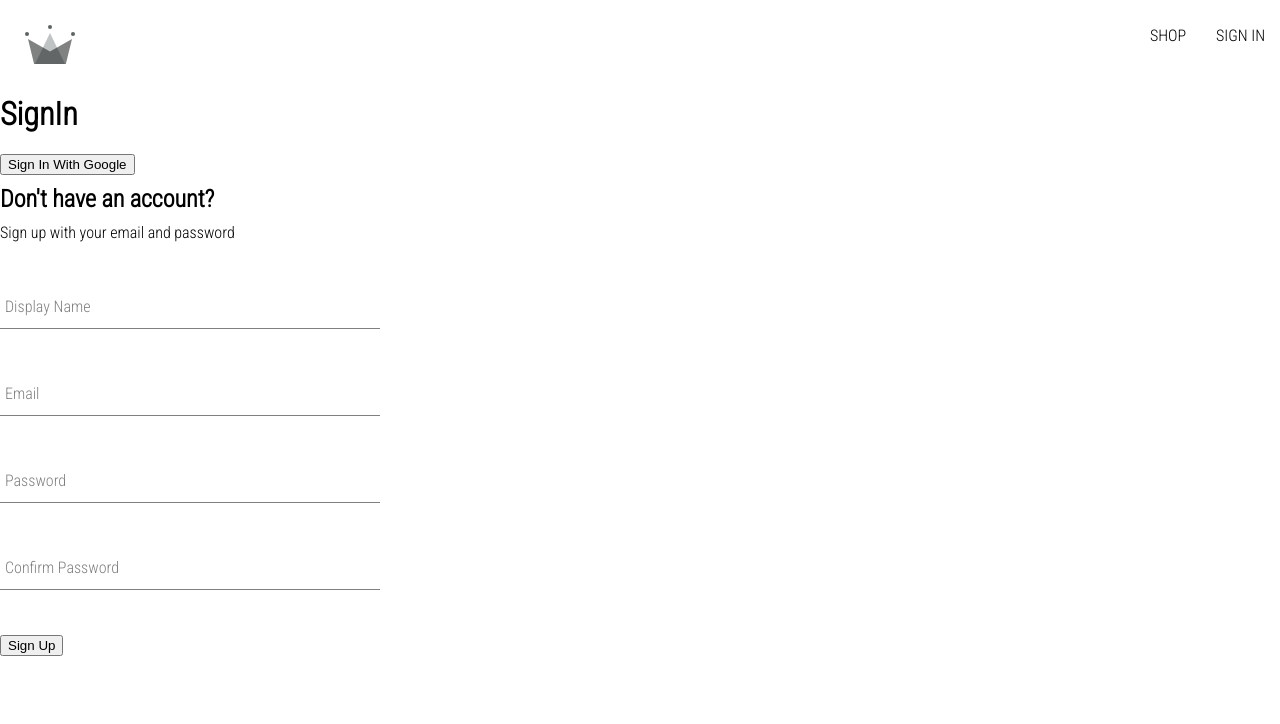
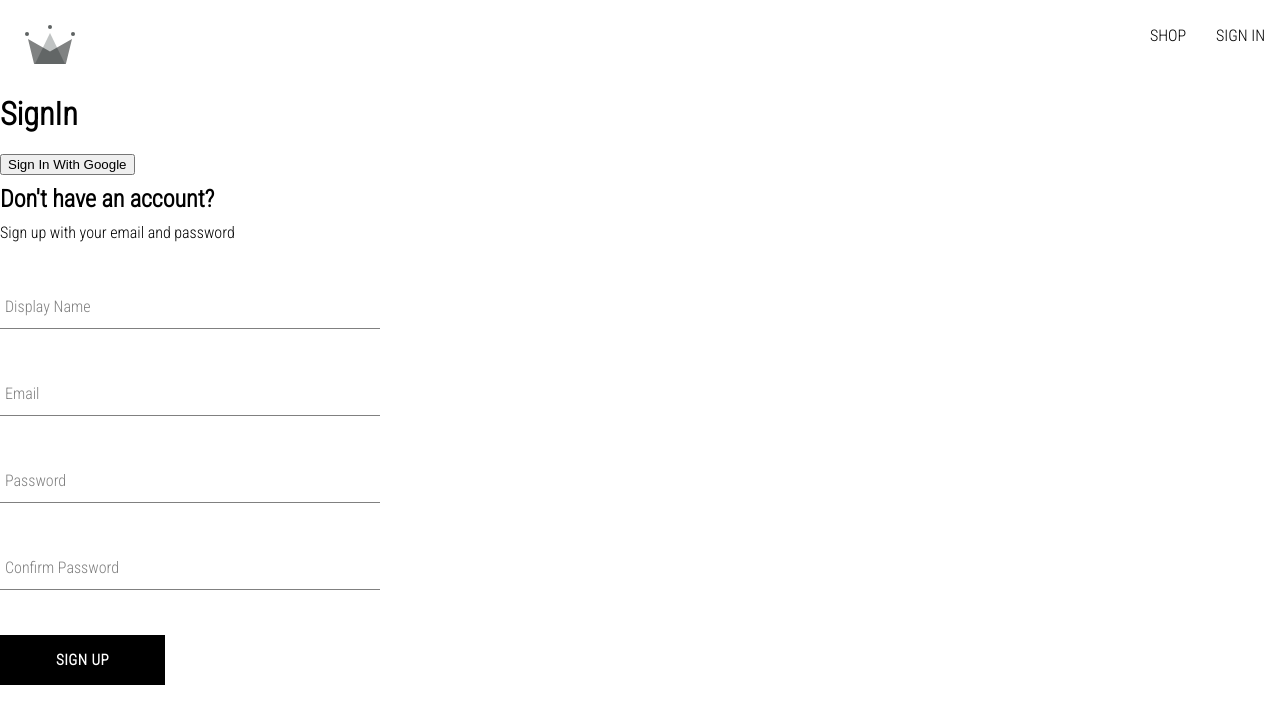
Before and after one commit to g-popp/crwn-clothing, a React (Vite) app: page /sign-in in a window 1280 px wide. Shown: the top 724 px of the page. Built offline with nearby package versions, Linux system fonts and the light colour scheme.

Commit message:
Fix button styling and types

```diff
--- a/src/components/button/button.component.tsx
+++ b/src/components/button/button.component.tsx
@@ -1,13 +1,21 @@
 import './button.styles.scss';
 
 const BUTTON_STYLES = {
-    google: 'button-google',
-    inverted: 'button-inverted'
+    google: 'google-sign-in',
+    inverted: 'inverted'
 };
 
-const Button = ({ children, buttonType, ...props }) => (
+interface buttonProps {
+    children: string;
+    buttonType?: keyof typeof BUTTON_STYLES;
+    [key: string]: any;
+}
+
+const Button = ({ children, buttonType, ...props }: buttonProps) => (
     <button
-        className={`button-container ${BUTTON_STYLES[buttonType]}`}
+        className={`button-container ${
+            buttonType && BUTTON_STYLES[buttonType]
+        }`}
         {...props}
     >
         {children}
--- a/src/components/button/button.styles.scss
+++ b/src/components/button/button.styles.scss
@@ -9,7 +9,7 @@
     background-color: black;
     color: white;
     text-transform: uppercase;
-    font-family: 'Open Sans Condensed';
+    font-family: 'Roboto Condensed', 'Open Sans', 'Helvetica Neue', sans-serif;
     font-weight: bolder;
     border: none;
     cursor: pointer;
--- a/src/components/sign-up-form/sign-up-form.component.tsx
+++ b/src/components/sign-up-form/sign-up-form.component.tsx
@@ -6,6 +6,7 @@ import {
 import FormInput from '../form-input/form-input.component';
 
 import './sign-up-form.styles.scss';
+import Button from '../button/button.component';
 
 const defaultFormFields = {
     displayName: '',
@@ -89,7 +90,8 @@ const SignUpForm = () => {
                     value={confirmPassword}
                 />
 
-                <button type='submit'>Sign Up</button>
+                {/* <button type='submit'>Sign Up</button> */}
+                <Button type='submit'>Sign Up</Button>
             </form>
         </div>
     );
```
